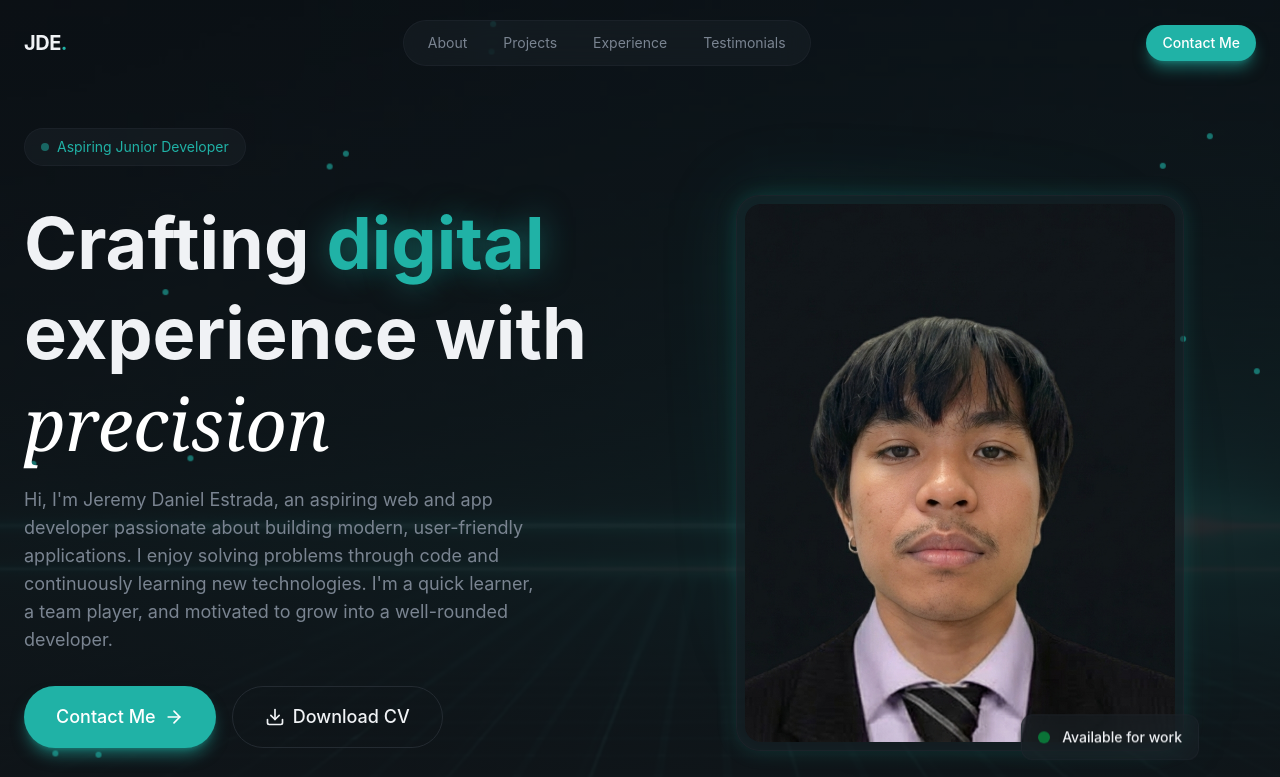
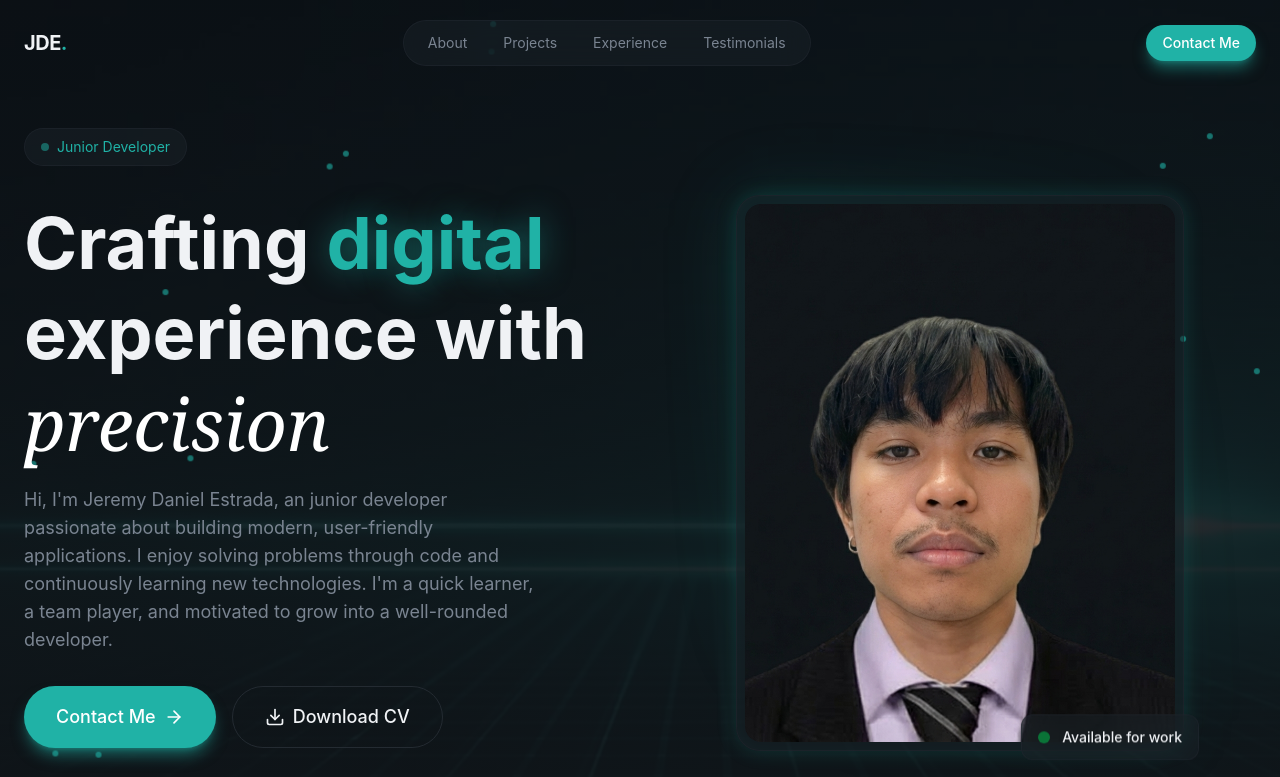
Before and after one commit to jeremydanielestrada/Portfolio-New, a React (Vite) app: page / in a window 1280 px wide. Shown: the top 777 px of the page. Built offline with nearby package versions, Linux system fonts and the light colour scheme.

Commit message:
change title into Junior Developer

```diff
--- a/src/components/sections/Hero.tsx
+++ b/src/components/sections/Hero.tsx
@@ -76,7 +76,7 @@ export const Hero = () => {
             <div className="animate-fade-in">
               <span className="inline-flex items-center gap-2 px-4 py-2 rounded-full glass text-sm text-primary">
                 <span className="w-2 h-2 bg-primary rounded-full animate-pulse" />
-                Aspiring Junior Developer
+                Junior Developer
               </span>
             </div>
             {/* Headline */}
@@ -91,12 +91,11 @@ export const Hero = () => {
                 </span>
               </h1>
               <p className="text-lg text-muted-foreground max-w-lg animate-fade-in animation-delay-200">
-                Hi, I&apos;m Jeremy Daniel Estrada, an aspiring web and app
-                developer passionate about building modern, user-friendly
-                applications. I enjoy solving problems through code and
-                continuously learning new technologies. I&apos;m a quick
-                learner, a team player, and motivated to grow into a
-                well-rounded developer.
+                Hi, I&apos;m Jeremy Daniel Estrada, an junior developer
+                passionate about building modern, user-friendly applications. I
+                enjoy solving problems through code and continuously learning
+                new technologies. I&apos;m a quick learner, a team player, and
+                motivated to grow into a well-rounded developer.
               </p>
             </div>
 
```
